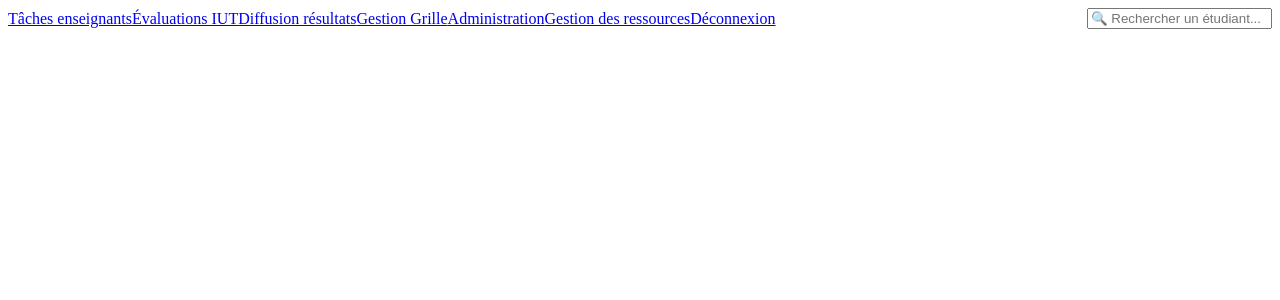
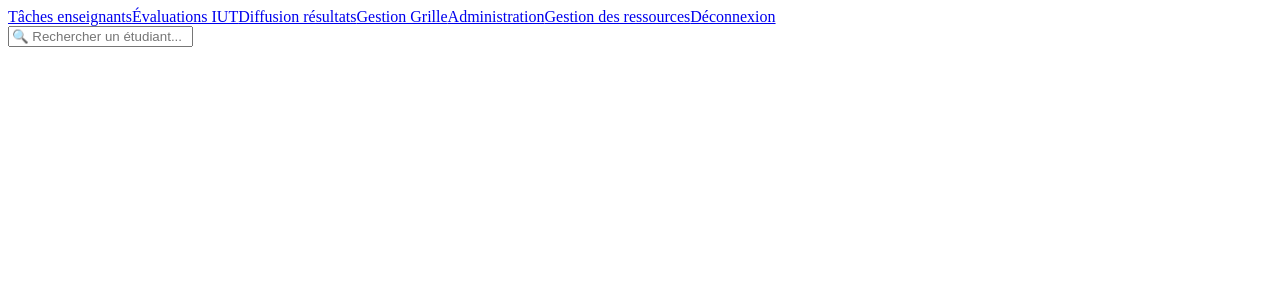
Before and after one commit to fluteABec/GestionSoutenance, a PHP site: page /envoie/back/navbarAdmin.php in a window 1280 px wide. Shown: the top 300 px of the page. Run offline with PHP 8.4, Linux system fonts and the light colour scheme.

Commit message:
modification navbar

```diff
--- a/back/navbar.php
+++ b/back/navbar.php
@@ -1,5 +1,5 @@
 <link href="https://fonts.googleapis.com/css2?family=Barlow:wght@400;600;700&display=swap" rel="stylesheet">
-<nav class="navbar" style="width:100%;display:flex;align-items:center;flex-wrap:wrap;">
+<nav class="navbar" style="width:100%;">
     <div class="brand">
         <span class="logo"></span>
     </div>
--- a/back/navbarAdmin.php
+++ b/back/navbarAdmin.php
@@ -1,5 +1,5 @@
 <link href="https://fonts.googleapis.com/css2?family=Barlow:wght@400;600;700&display=swap" rel="stylesheet">
-<nav class="navbar" style="width:100%;display:flex;align-items:center;flex-wrap:wrap;">
+<nav class="navbar" style="width:100%;">
     <div class="brand">
         <span class="logo"></span>
     </div>
--- a/back/navbarGrilles.php
+++ b/back/navbarGrilles.php
@@ -1,5 +1,5 @@
 <link href="https://fonts.googleapis.com/css2?family=Barlow:wght@400;600;700&display=swap" rel="stylesheet">
-<nav class="navbar" style="width:100%;display:flex;align-items:center;flex-wrap:wrap;">
+<nav class="navbar" style="width:100%;">
     <div class="brand">
         <span class="logo"></span>
     </div>
```
